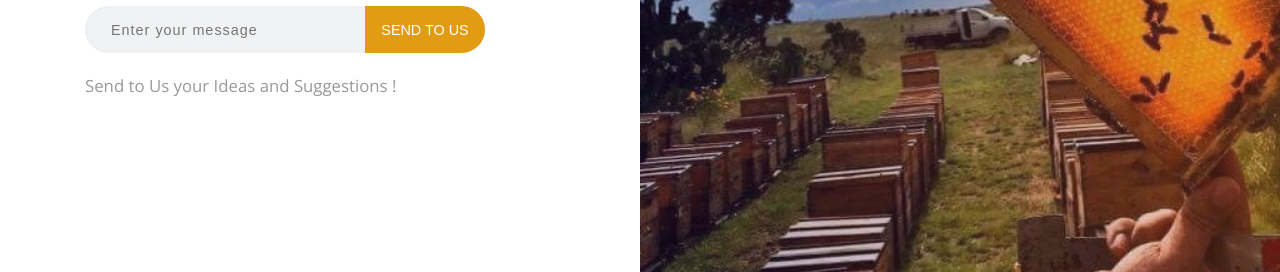
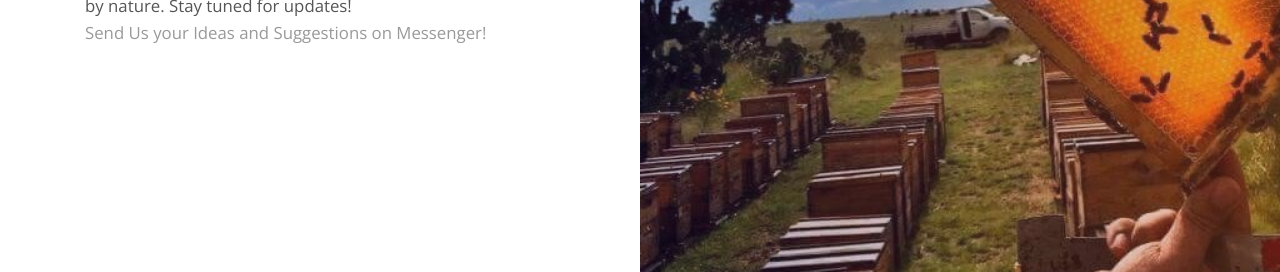
Before and after one commit to AmmarNaser/Jarrah, a plain HTML site: page index.html in a window 1280 px wide. Shown: the part 457-729 px from the top of the page. Drawn offline with nearby package versions, Linux system fonts and the light colour scheme; files whose address does not match are found by name.

Commit message:
Update index.html

```diff
--- a/index.html
+++ b/index.html
@@ -41,7 +41,7 @@
                   inspired by nature. Stay tuned for updates!
                 </p>
 
-                <div class="email-input-area">
+<!--                 <div class="email-input-area">
                   <form method="POST" action="https://formsubmit.co/jarrah.eg@gmail.com">
                     <input
                       class="email-input"
@@ -52,11 +52,11 @@
                       <b>SEND TO US</b>
                     </button>
                   </form>
-                </div>
+                </div> -->
                 <!-- email-input-area -->
 
                 <p class="post-desc">
-                  Send to Us your Ideas and Suggestions !
+                  Send Us your Ideas and Suggestions on <a href="m.me/108768019821479">Messenger</a>!
                 </p>
               </div>
               <!-- main-content -->
```
